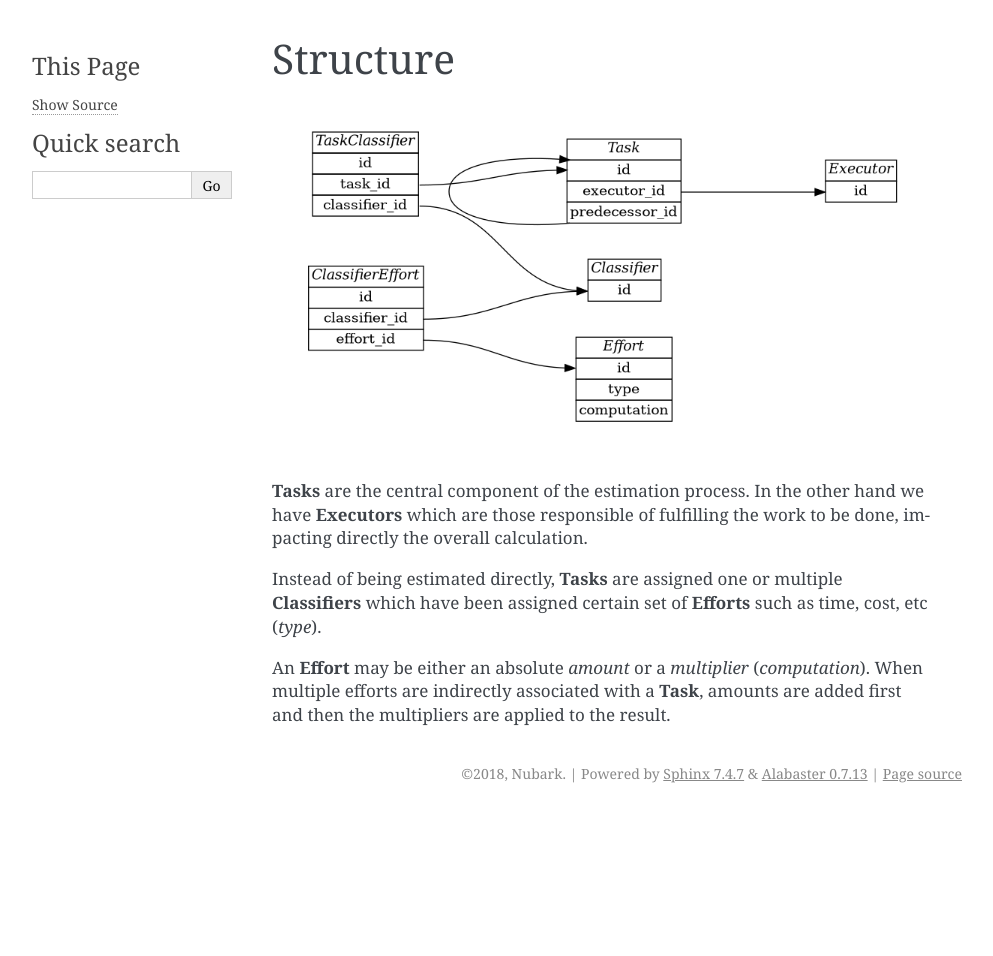
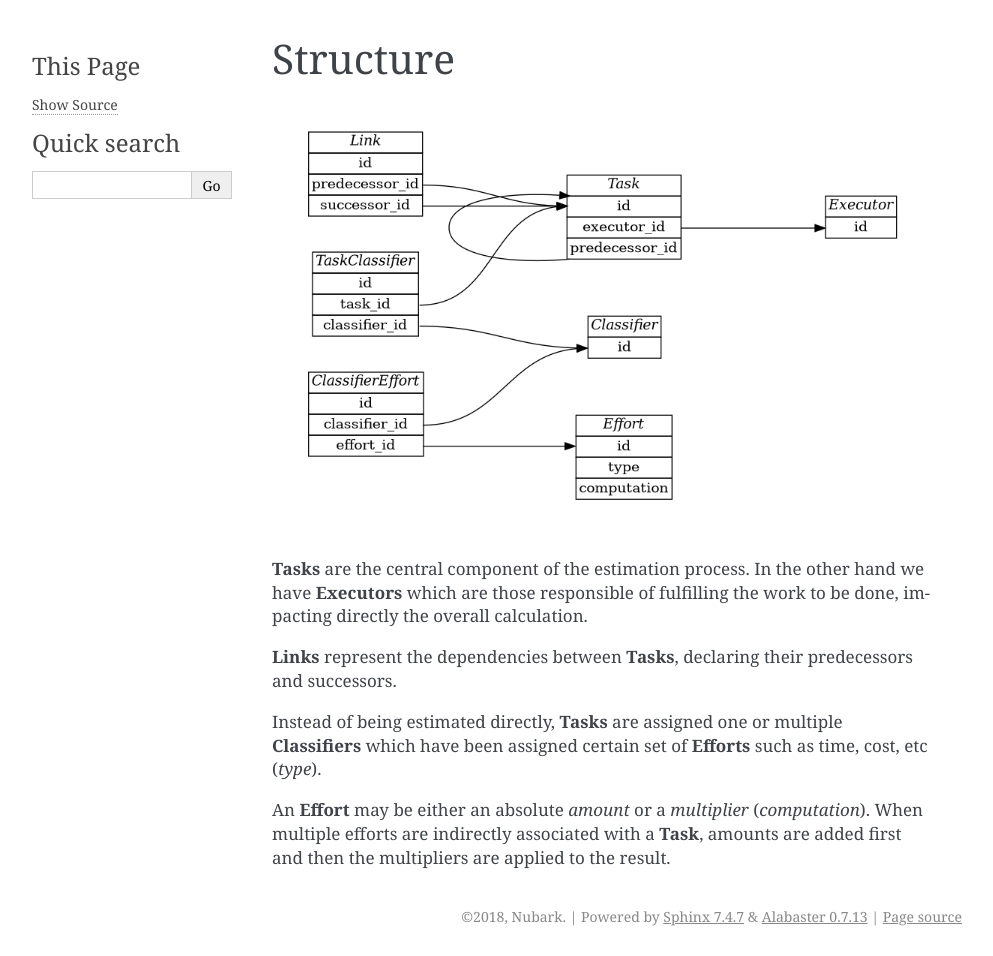
Before and after one commit to knowark/estimark, a Sphinx documentation site: the page built from docs/architecture/structure.rst, in a window 1280 px wide. Shown: the whole page, without its empty margins (148-1141 px from the left). Built offline with Sphinx 7.4.7, drawn with Linux system fonts in a browser that asks for light colours; before the commit the page ends 900 px from its top, so only the background shows below that.

Commit message:
Define 'links' as the representation of taks's dependencies

```diff
--- a/docs/architecture/domain.rst
+++ b/docs/architecture/domain.rst
@@ -15,6 +15,7 @@ Domain
     //////////
 
     Task [shape=box]
+    Link [shape=box]
     Classifier [shape=box]
     Classification [shape=box]
     Effort [shape=box]
@@ -31,6 +32,8 @@ Domain
     estimate -> Slot
 
     Task -> Executor [arrowhead=vee, label=Nullable]
+    Link -> Task [arrowhead=vee]
+    Link -> Task [arrowhead=vee]
     Classifier -> Effort [arrowhead=vee]
 
     Slot -> Task [arrowhead=vee]
--- a/docs/architecture/structure.rst
+++ b/docs/architecture/structure.rst
@@ -23,6 +23,14 @@ Structure
     <tr><td port="id">id</td></tr>
     <tr><td port="task_id">task_id</td></tr>
     <tr><td port="classifier_id">classifier_id</td></tr>
+    </table>>];
+
+    Link [label=<
+    <table border="0" cellborder="1" cellspacing="0">
+    <tr><td><i>Link</i></td></tr>
+    <tr><td port="id">id</td></tr>
+    <tr><td port="predecessor_id">predecessor_id</td></tr>
+    <tr><td port="successor_id">successor_id</td></tr>
     </table>>];
 
     Classifier [label=<
@@ -62,12 +70,18 @@ Structure
     TaskClassifier:task_id -> Task:id;
     TaskClassifier:classifier_id -> Classifier:id;
 
+    Link:predecessor_id -> Task:id;
+    Link:successor_id -> Task:id;
+
     }
 
 
 **Tasks** are the central component of the estimation process. In the other
 hand we have **Executors** which are those responsible of fulfilling the work
 to be done, impacting directly the overall calculation.
+
+**Links** represent the dependencies between **Tasks**, declaring their
+predecessors and successors.
 
 Instead of being estimated directly, **Tasks** are assigned one or multiple
 **Classifiers** which have been assigned certain set of **Efforts** such as
```
